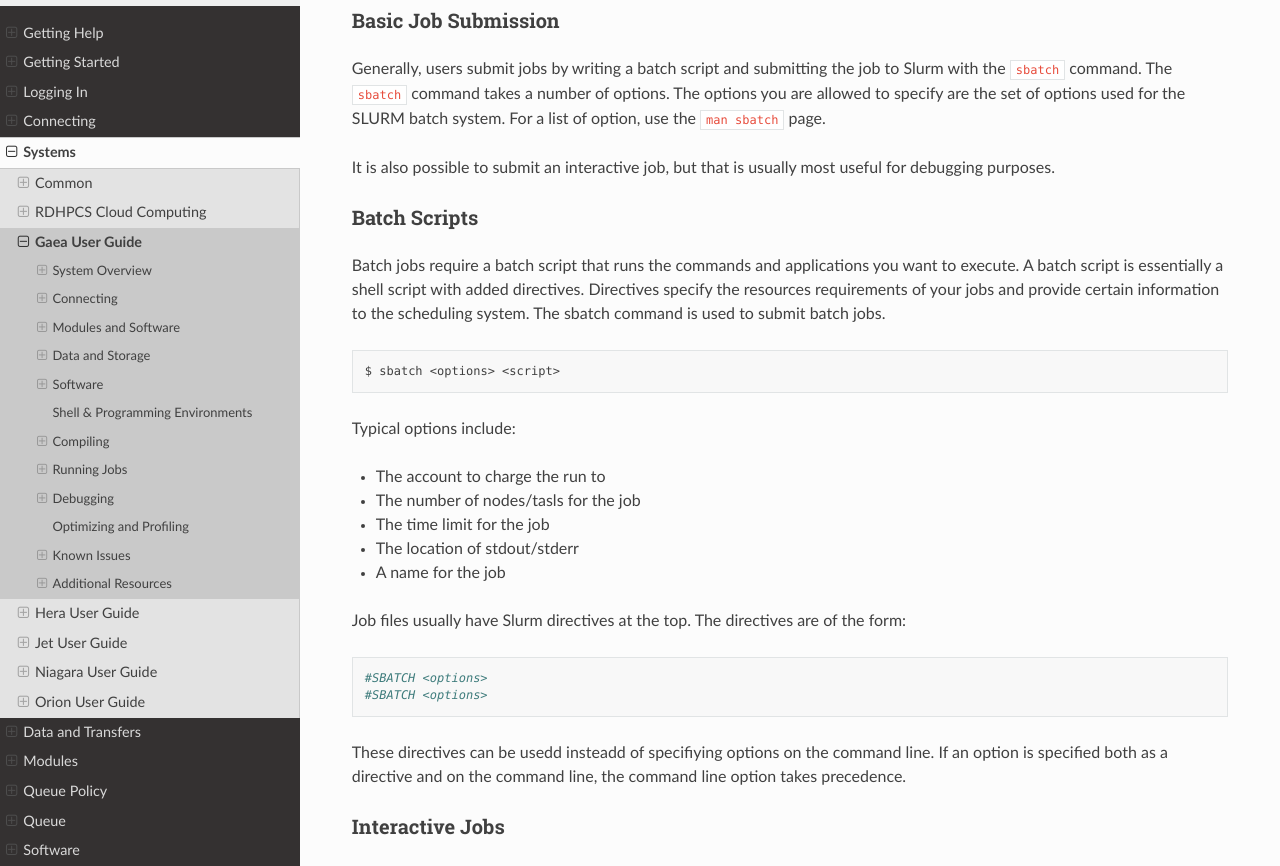
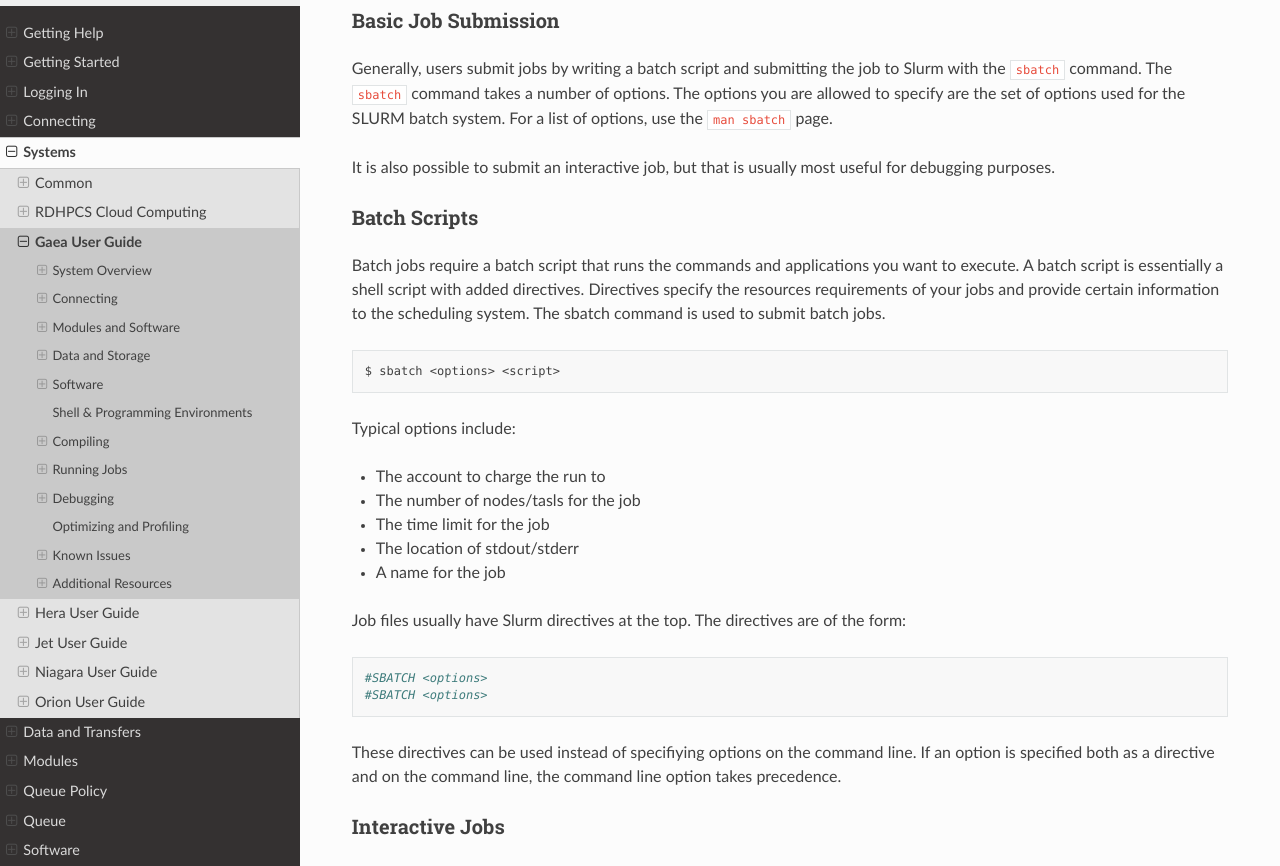
Before and after one commit to NOAA-RDHPCS/noaa-rdhpcs.github.io, a Sphinx documentation site: the page built from source/systems/gaea_user_guide.rst, in a window 1280 px wide and 1400 px high, scrolled down 13499 px. Shown: the part 174-1040 px from the top of the window. Built offline with Sphinx 7.4.7 and the Read the Docs theme 2.0.0, drawn with Linux system fonts in a browser that asks for light colours; pages that are not in the unit, such as notebooks, are missing from menus; some of the changed text lies outside the part shown.

Commit message:
More corrections

```diff
--- a/source/systems/gaea_user_guide.rst
+++ b/source/systems/gaea_user_guide.rst
@@ -696,9 +696,9 @@ Gaea uses a batch scheduling system known as SchedMD’s Slurm Workload Manager
 
 A run script must do the following:
 
-1. set the environment
+1. Set the environment
 2. Apply directives in order to specify instructions on setting up a job
-3. specify the work to be carried out in the form of shell commands
+3. Specify the work to be carried out in the form of shell commands
 
 
 Login v. Compute Nodes
@@ -717,7 +717,7 @@ In constrast, a compute node is intended for heavy computation. All of the real
 Basic Job Submission
 --------------------
 
-Generally, users submit jobs by writing a batch script and submitting the job to Slurm with the ``sbatch`` command. The ``sbatch`` command takes a number of options. The options you are allowed to specify are the set of options used for the SLURM batch system. For a list of option, use the ``man sbatch`` page.
+Generally, users submit jobs by writing a batch script and submitting the job to Slurm with the ``sbatch`` command. The ``sbatch`` command takes a number of options. The options you are allowed to specify are the set of options used for the SLURM batch system. For a list of options, use the ``man sbatch`` page.
 
 It is also possible to submit an interactive job, but that is usually most useful for debugging purposes.
 
@@ -748,7 +748,7 @@ Job files usually have Slurm directives at the top. The directives are of the fo
     #SBATCH <options>
 
 
-These directives can be usedd insteadd of specifiying options on the command line. If an option is specified both as a directive and on the command line, the command line option takes precedence.
+These directives can be used instead of specifiying options on the command line. If an option is specified both as a directive and on the command line, the command line option takes precedence.
 
 
 
```
Also changed, not shown: other parts of source/systems/gaea_user_guide.rst (+0 -2 lines).
